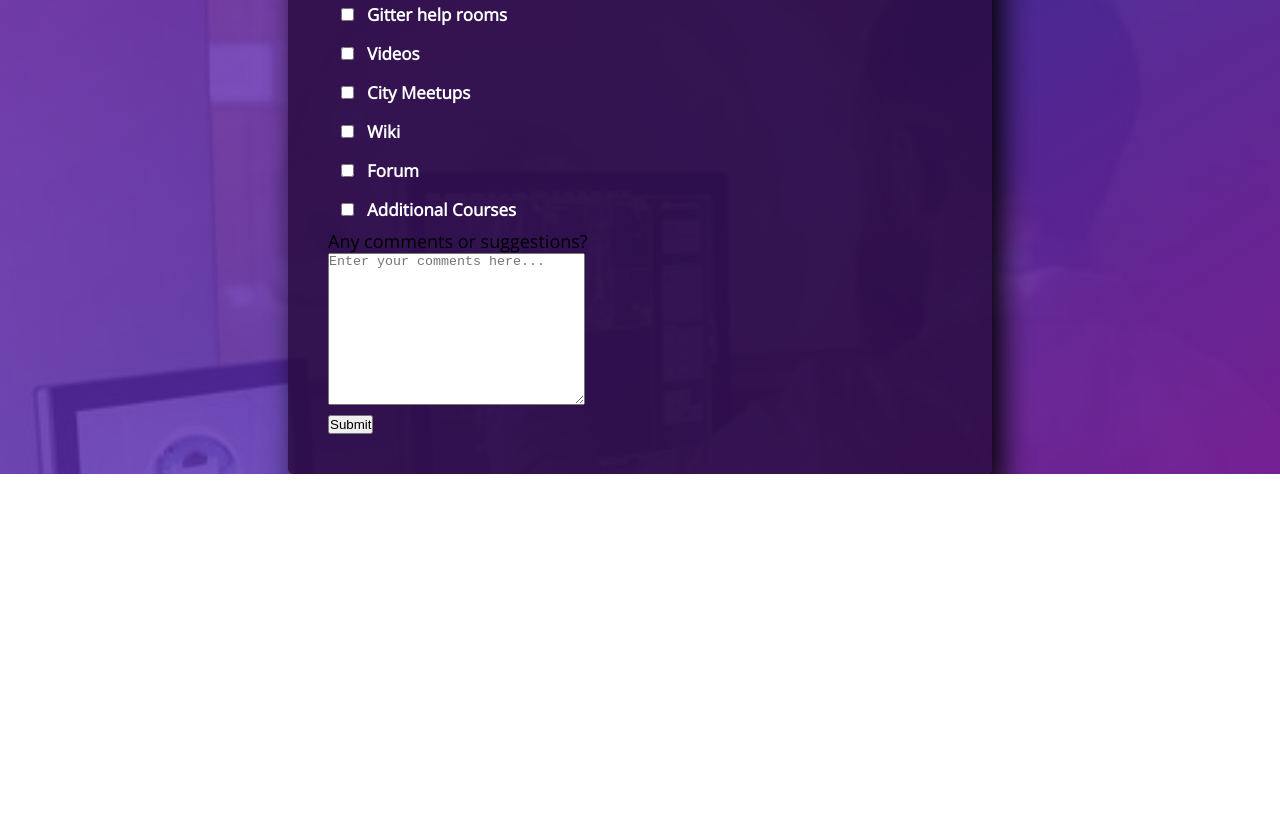
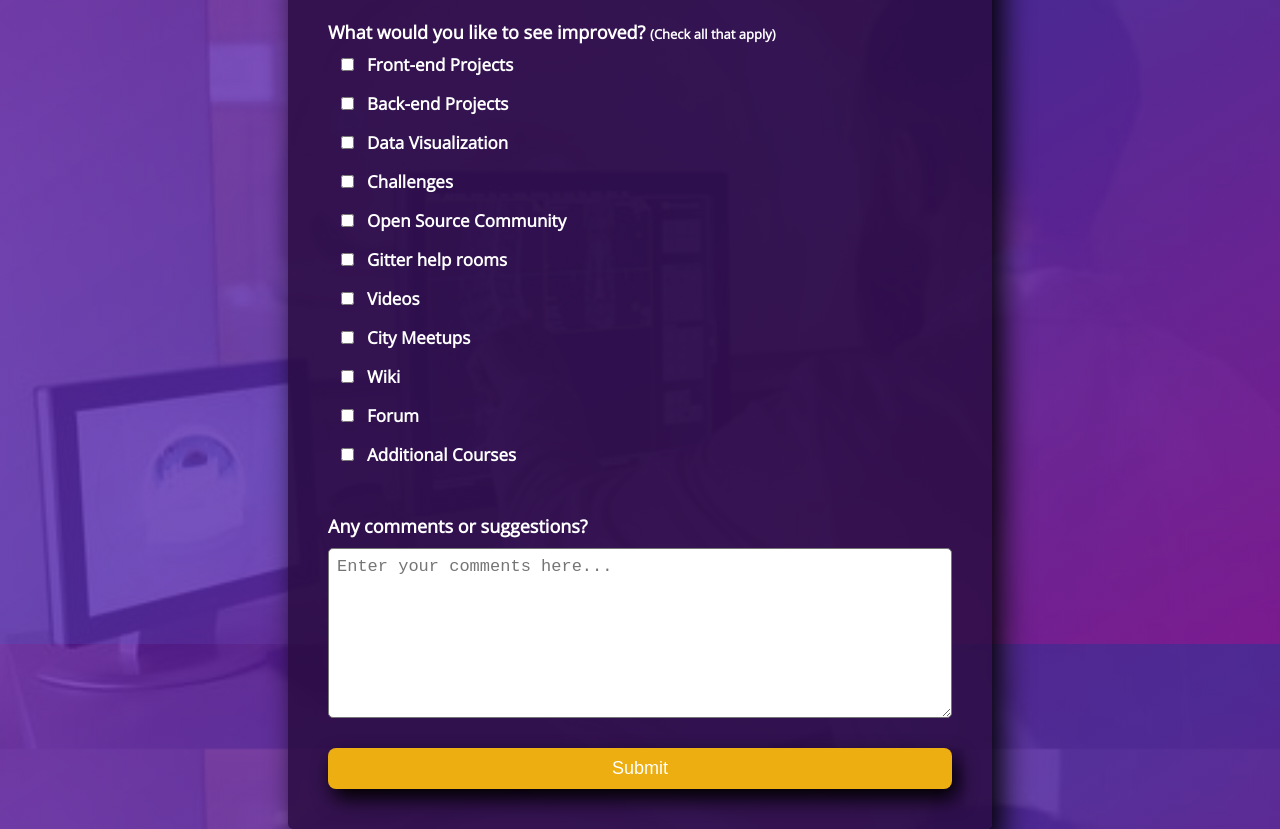
Before and after one commit to Meldy2503/FORM-PROJECT, a plain HTML site: page index.html in a window 1280 px wide. Shown: the part 956-1785 px from the top of the page. Before the commit the page ends 1430 px from the top, so only its background shows below. Drawn offline with nearby package versions, Linux system fonts and the light colour scheme; a web font is replaced by a local one.

Commit message:
add submit button

```diff
--- a/index.css
+++ b/index.css
@@ -32,15 +32,17 @@ body {
     margin: 1rem;
     padding-top: 6rem;
 
+
 }
 #description {
     text-align: center;
     color: #fff;
     font-weight: 300;
     margin-top: 1rem;
+
 }
 #survey-form {
-    height: 100;
+    height: 1500px;
     width: 55%;
     background-color: rgba(42, 11, 65, 0.85);
     position: absolute;
@@ -49,9 +51,11 @@ body {
     transform: translate(-50%, -50%);
     border-radius: .5rem;
     box-shadow: 1rem 2rem 3rem #000;
-    margin-top: 30rem;
     padding: 4rem;
     display: table;
+    margin-top: 60rem;
+
+
 }
 .form-label {
    color: #fff;
@@ -95,3 +99,20 @@ input[type="checkbox"] {
     font-weight: 700;
     font-size: 1.7rem;
 }
+.form-textarea {
+    margin-top: 4rem;
+}
+
+#submit  {
+    background-color: #ecae10;
+    width: 100%;
+    color: #fff;
+    padding: 1rem;
+    border-style: none;
+    border-radius: .8rem;
+    box-shadow: .5rem 1rem 2rem #000;
+    font-size: 1.8rem;
+}
+#submit:hover {
+    background-color: #5c4407;
+}
--- a/index.html
+++ b/index.html
@@ -18,12 +18,12 @@
         <form id="survey-form" action="">
          <div>
             <label id="name-label" class="form-label" for="name">Name</label> <br>
-            <input  class="form-input" type="text" placeholder="Enter your name" id="name">
+            <input  class="form-input" type="text" placeholder="Enter your name" id="name" required>
         </div>
 
         <div>
             <label id="email-label" class="form-label" for="email">Email</label> <br>
-            <input class="form-input" type="email" placeholder="Enter your email" id="email">
+            <input class="form-input" type="email" placeholder="Enter your email" id="email" required>
         </div>
 
         <div>
@@ -78,13 +78,13 @@
                 <input type="checkbox"  value="Additional Courses" name="sections" id="courses"><label for="courses" class="checkbox">Additional Courses</label> <br>
             </div>
 
-            <div>
-                <label for="comments">Any comments or suggestions?</label> <br>
-                <textarea name="comments" id="comments" cols="30" rows="10" placeholder="Enter your comments here..."></textarea>
+            <div class="form-textarea">
+                <label class="form-para" for="comments">Any comments or suggestions?</label><br>
+                <textarea name="comments" id="comments" cols="30" rows="8" placeholder="Enter your comments here..." class="form-input"></textarea>
             </div>
 
             <div>
-                <button type="submit">Submit</button>
+                <button type="submit" id="submit">Submit</button>
             </div>
 
         </form>
```
